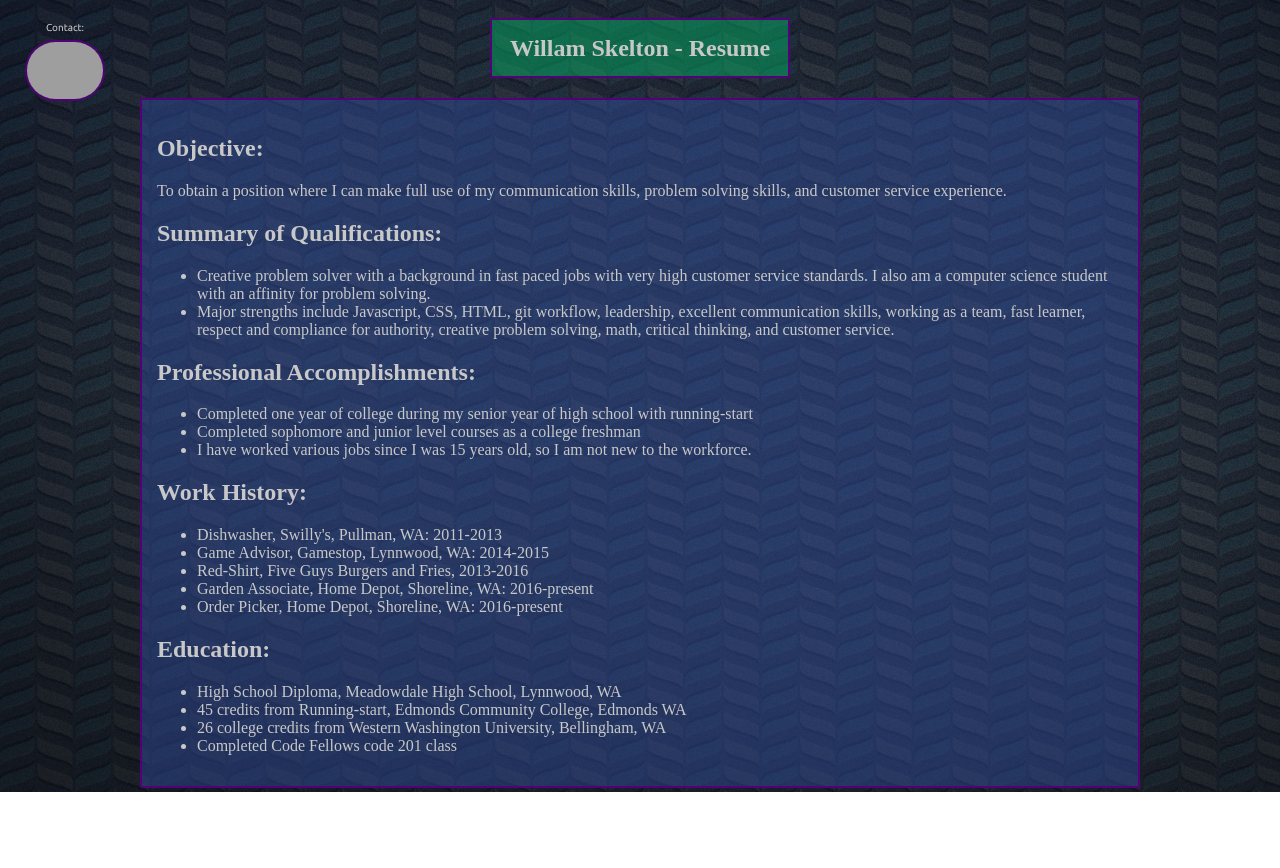
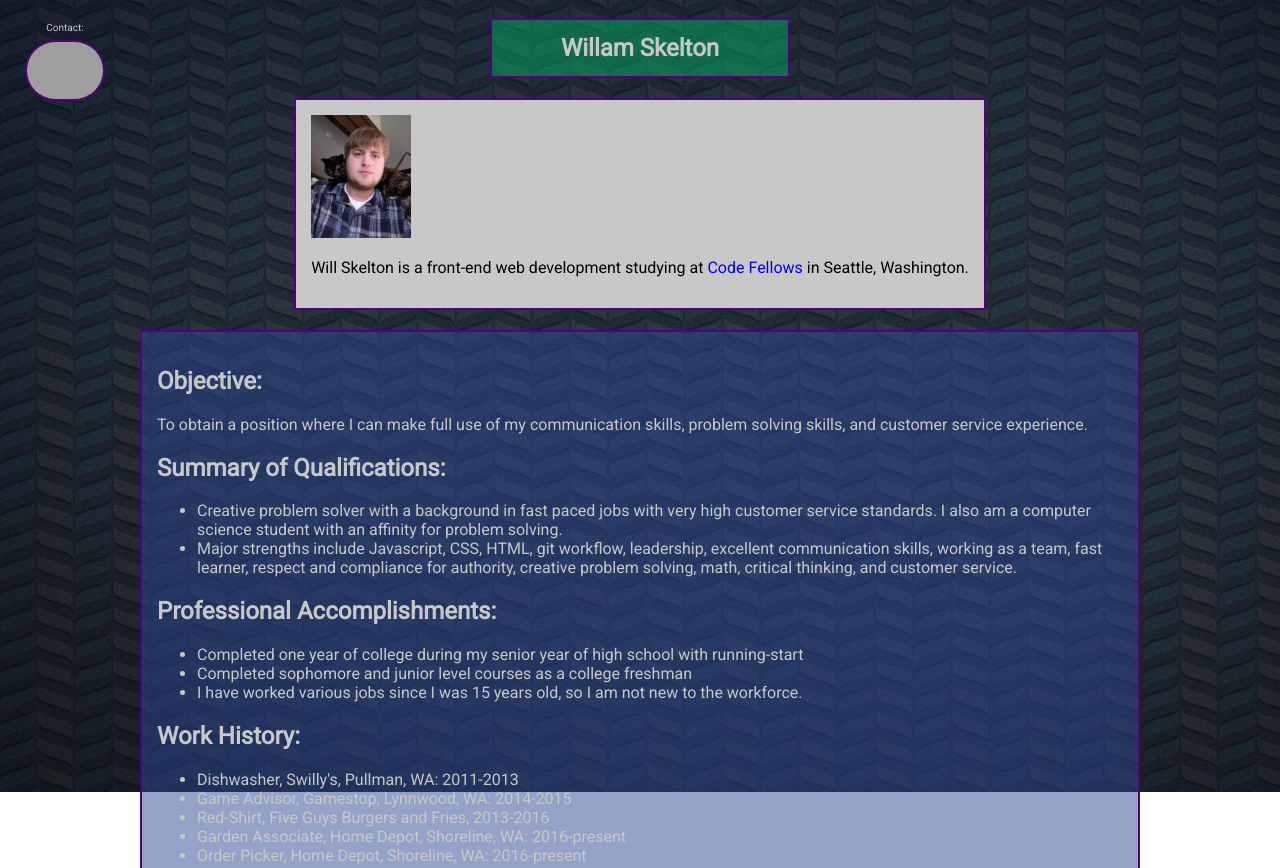
Before and after one commit to WillSkelton/portfolio, a plain HTML site: page resume.html in a window 1280 px wide. Shown: the top 868 px of the page. Before the commit the page ends 806 px from the top, so only its background shows below. Drawn offline with Linux system fonts and the light colour scheme; grey boxes are pictures that could not be loaded.

Commit message:
Added profile picture and short bio.

```diff
--- a/resume-style.css
+++ b/resume-style.css
@@ -15,7 +15,7 @@ main{
 
 }
 #social{
-	font-family: 'Ubuntu', sans-serif;
+	font-family: 'Roboto', sans-serif;
 	background-color: rgba(255, 255, 255, 0.0);
 	left: 20px;
 	top: 20px;
@@ -81,9 +81,32 @@ main{
 	box-sizing: border-box;
 }
 #will{
+	font-family: 'Roboto', sans-serif;
 	color: rgba(200, 200, 200, 1.0);
 }
+#bio{
+	background-color: rgba(200, 200, 200, 1.0);
+	border: 2px solid rgba(84, 0, 122, 1);
+	font-family: 'Roboto', sans-serif;
+	border-radius: 2px;
+	min-width: 500px;
+	max-width: 1000px;
+	padding: 15px;
+	margin: 10px;
+	box-sizing: border-box;
+}
+#pic{
+	width: 100px;
+
+}
+#school-link{
+	text-decoration: none;
+}
+#school-link:hover{
+	color: rgba(5, 171, 101, 1);
+}
 #resume{
+	font-family: 'Roboto', sans-serif;
 	background-color: rgba(47, 73, 147, 0.5);
 	color: rgba(200, 200, 200, 1.0);
 	border: 2px solid rgba(84, 0, 122, 1);
--- a/resume.html
+++ b/resume.html
@@ -3,7 +3,7 @@
 	<head>
 		<meta charset="utf-8">
 		<title>Resume</title>
-		<link href="https://fonts.googleapis.com/css?family=Ubuntu" rel="stylesheet">
+		<link href="https://fonts.googleapis.com/css?family=Roboto" rel="stylesheet">
 		<link rel="stylesheet" href="resume-style.css" media="screen" title="no title" charset="utf-8">
 	</head>
 	<body>
@@ -32,8 +32,16 @@
 
 		<main>
 			<section id="title">
-				<h1 id="will">Willam Skelton - Resume</h1>
+				<h1 id="will">Willam Skelton</h1>
 			</section>
+
+			<section id="bio">
+				<img id ='pic' src="assets/profile-picture.jpg" alt="" />
+				<p>
+					Will Skelton is a front-end web development studying at <a id='school-link' href="https://www.codefellows.org/">Code Fellows</a> in Seattle, Washington.
+				</p>
+			</section>
+
 			<section id="resume">
 
 				<!-- ====== Objective ======================================================= -->
```
Also changed, not shown: assets/profile-picture.jpg (added).
